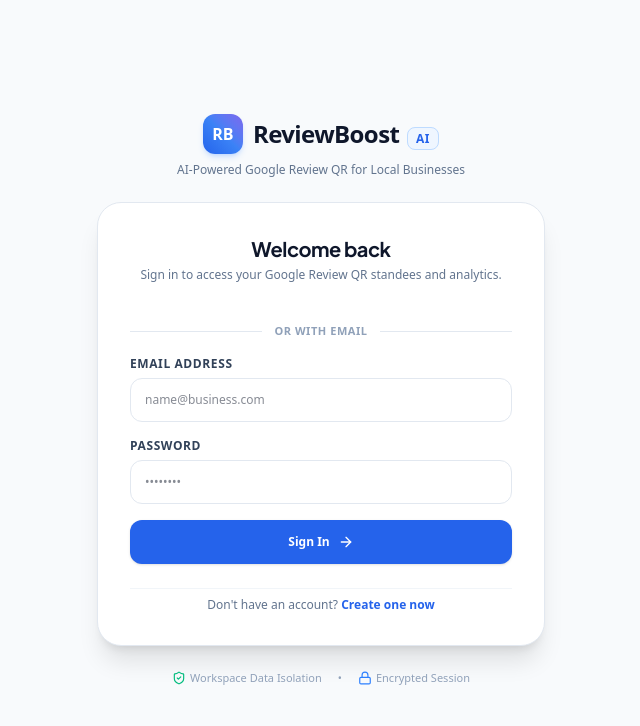
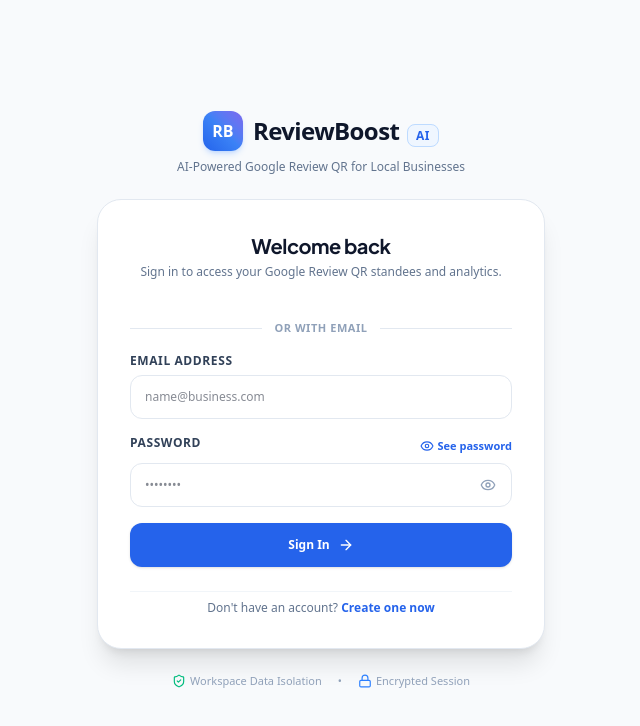
Before and after one commit to student-smi/google-review-, a React (Vite) app: page /login in a window 1280 px wide. Shown: the top 726 px of the page, without its empty margins (319-959 px from the left). Built offline with nearby package versions, Linux system fonts and the light colour scheme.

Commit message:
feat: add see password toggle button and eye icon to login & signup password fields

```diff
--- a/src/pages/AuthPage.tsx
+++ b/src/pages/AuthPage.tsx
@@ -4,7 +4,7 @@ import { Card, CardHeader, CardTitle, CardDescription, CardContent } from '@/com
 import { Button } from '@/components/ui/button';
 import { Input, Label } from '@/components/ui/input';
 import { GoogleAuthButton } from '@/components/auth/GoogleAuthButton';
-import { Sparkles, ArrowRight, ShieldCheck, CheckCircle2, Lock } from 'lucide-react';
+import { Sparkles, ArrowRight, ShieldCheck, CheckCircle2, Lock, Eye, EyeOff } from 'lucide-react';
 import { apiFetch, getStoredBusinesses, saveStoredBusinesses, saveActiveBusinessId } from '@/lib/api';
 import { signupApi, loginApi, isAuthenticated } from '@/lib/auth';
 
@@ -16,6 +16,7 @@ export function AuthPage() {
   const [name, setName] = useState('');
   const [email, setEmail] = useState('');
   const [password, setPassword] = useState('');
+  const [showPassword, setShowPassword] = useState(false);
   const [error, setError] = useState<string | null>(null);
   const [isLoading, setIsLoading] = useState(false);
 
@@ -181,17 +182,47 @@ export function AuthPage() {
             </div>
 
             <div className="space-y-1.5">
+              <div className="flex items-center justify-between">
                 <Label className="text-xs font-semibold text-slate-700">
                   Password
                 </Label>
+                <button
+                  type="button"
+                  onClick={() => setShowPassword(!showPassword)}
+                  className="text-[11px] font-bold text-[#2563EB] hover:text-[#1D4ED8] flex items-center gap-1 cursor-pointer select-none"
+                >
+                  {showPassword ? (
+                    <>
+                      <EyeOff className="h-3.5 w-3.5" />
+                      <span>Hide password</span>
+                    </>
+                  ) : (
+                    <>
+                      <Eye className="h-3.5 w-3.5" />
+                      <span>See password</span>
+                    </>
+                  )}
+                </button>
+              </div>
+              <div className="relative">
                 <Input
-                type="password"
+                  type={showPassword ? 'text' : 'password'}
                   placeholder="••••••••"
                   value={password}
                   onChange={(e) => setPassword(e.target.value)}
-                className="h-11 rounded-xl text-xs"
+                  className="h-11 rounded-xl text-xs pr-10"
                   required
                 />
+                <button
+                  type="button"
+                  onClick={() => setShowPassword(!showPassword)}
+                  className="absolute right-3 top-1/2 -translate-y-1/2 text-slate-400 hover:text-slate-600 cursor-pointer p-1 rounded-md"
+                  title={showPassword ? 'Hide password' : 'See password'}
+                  tabIndex={-1}
+                >
+                  {showPassword ? <EyeOff className="h-4 w-4" /> : <Eye className="h-4 w-4" />}
+                </button>
+              </div>
             </div>
 
             <Button
```
Also changed, not shown: 1 other file (tests, documents, lock files or other folders). Lines whose indentation alone changed are shown as unchanged.
